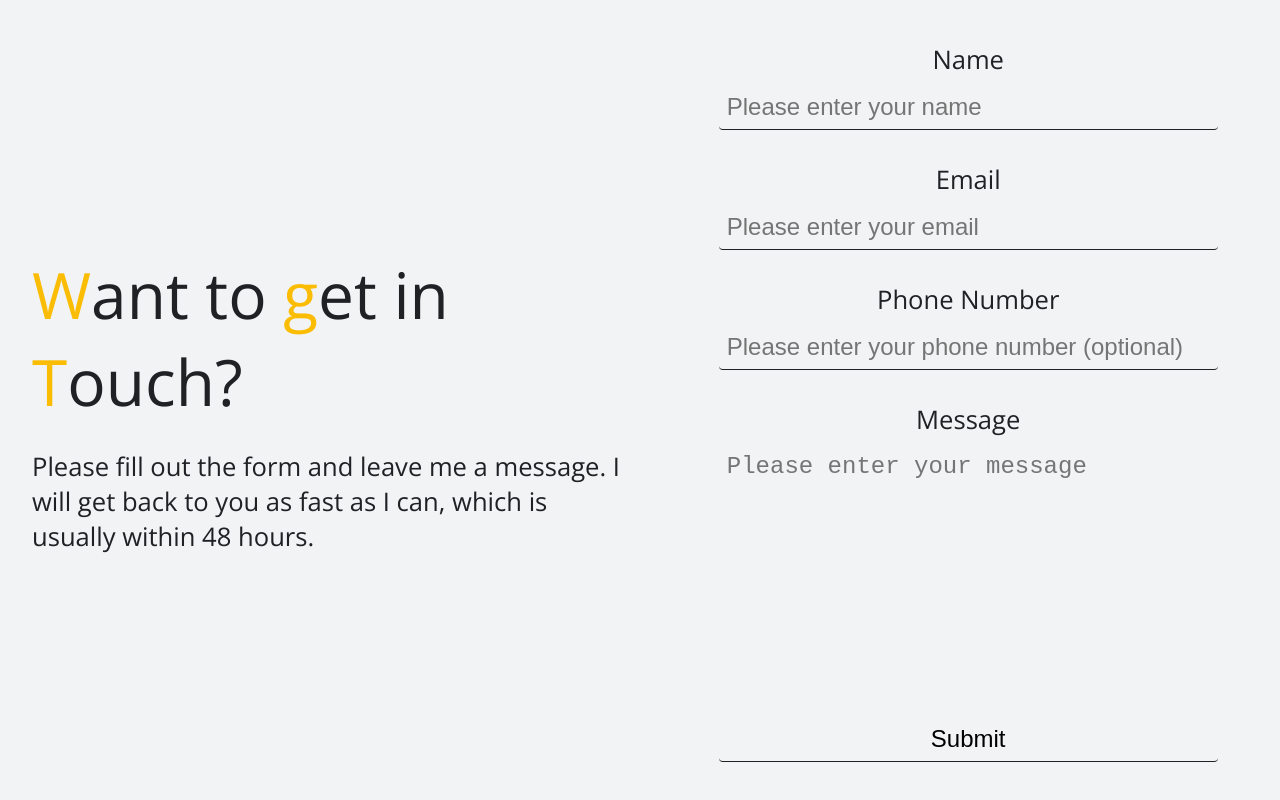
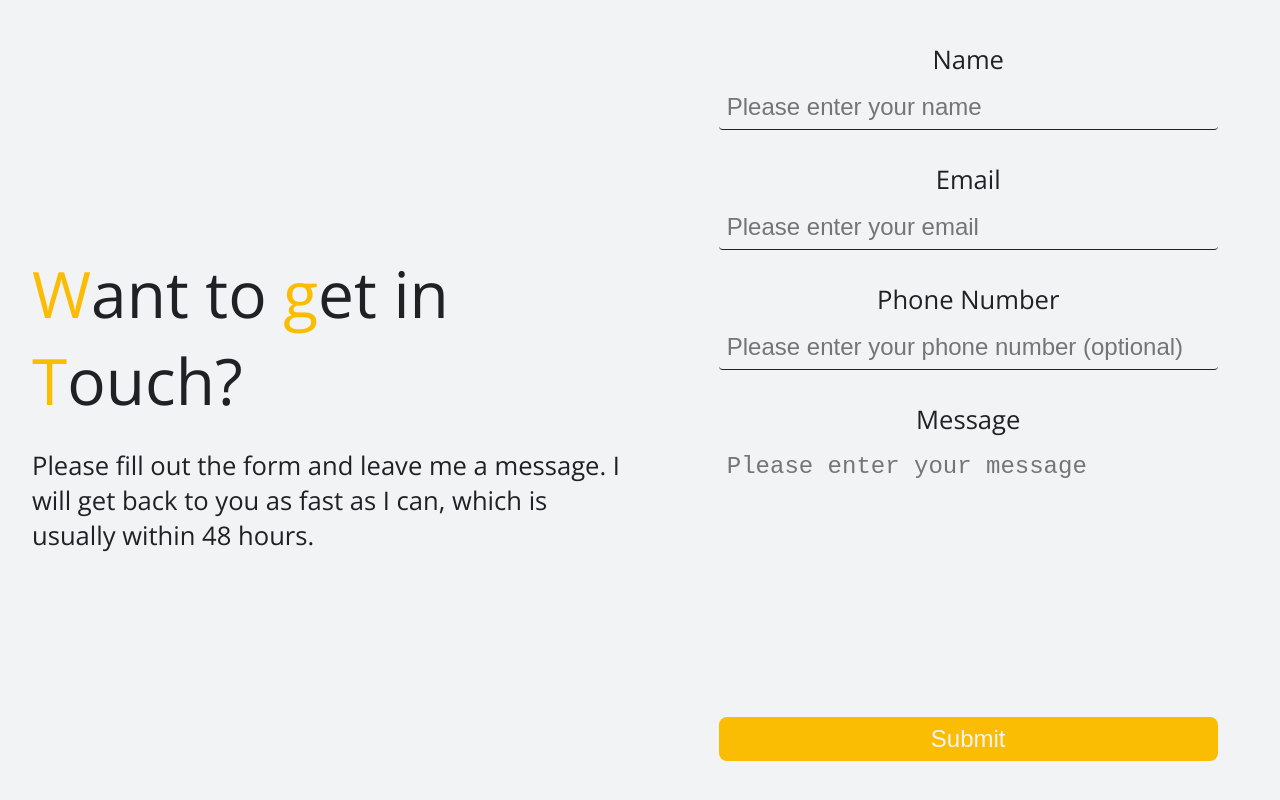
Before and after one commit to sakh11/portfolio, a plain HTML site: page index.html in a window 1280 px wide. Shown: the part 2553-3353 px from the top of the page. Drawn offline with nearby package versions, Linux system fonts and the light colour scheme.

Commit message:
Updated the contact form button style.

```diff
--- a/style.css
+++ b/style.css
@@ -451,6 +451,24 @@ nav ul li:hover {
         max-height: 20rem;
         min-height: 15rem;
     }
+
+    .contact-form input[type = submit] {
+        border: none;
+        border-radius: 0.5rem;
+
+        background: #FBBC04;
+        color: #F1F3F4;
+
+        cursor: pointer;
+        transition: ease-in-out 0.2s;
+    }
+
+    .contact-form input[type = submit]:hover {
+        transform: scale(1.1);
+
+        background: #F1F3F4;
+        color: #202124;
+    }
     /* /Contact Form Style */
 
 /* /Contact Page Style */
```
